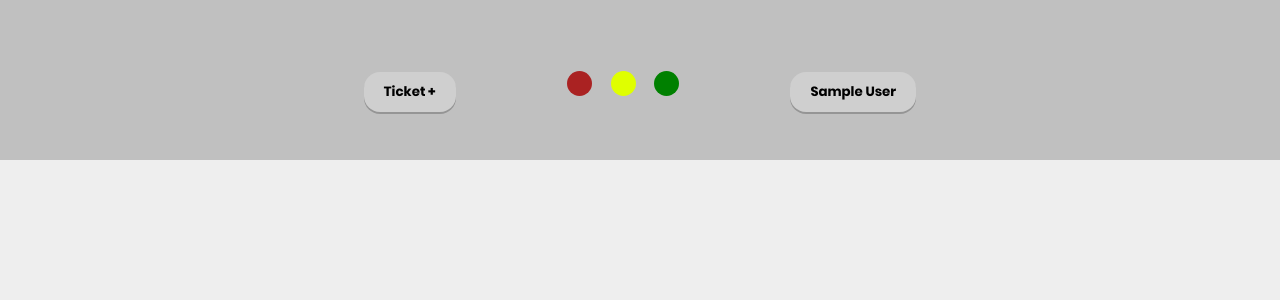
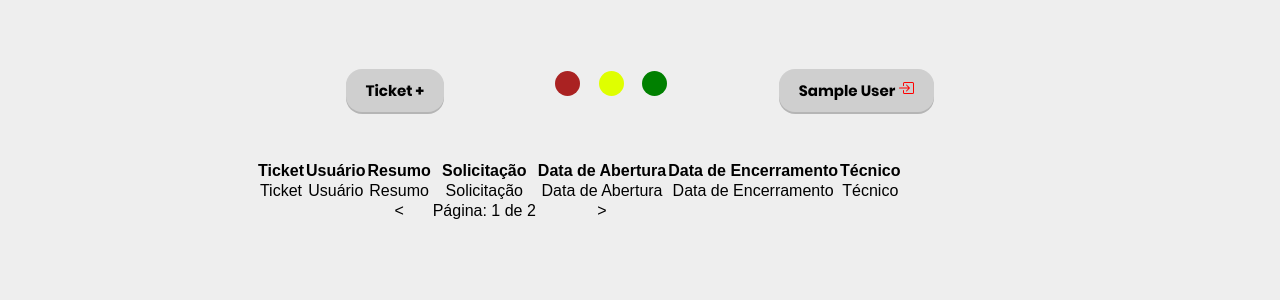
Before and after one commit to Ruan-Castro/zuchon, a PHP site: page /paginas/index.php in a window 1280 px wide. Shown: the top 300 px of the page. Run offline with PHP 8.4, Linux system fonts and the light colour scheme; the visitor is signed in with stand-in values (Sample User, id 1).

Commit message:
Cadastro de Tickets

```diff
--- a/css/css.css
+++ b/css/css.css
@@ -98,6 +98,7 @@ body{
 	padding: 10px 20px;
 	border-radius: 16px;
 	font-family: Poppins-Bold;
+	font-size: 15px;
 	cursor: pointer;
 	-webkit-box-shadow: 0px 2px rgba(50, 50, 50, 0.3);
 	-moz-box-shadow:    0px 2px rgba(50, 50, 50, 0.3);
@@ -130,14 +131,19 @@ body{
 	margin-left: 100px;
 }
 header{
-	background: silver;
 	padding: 4rem 0;
 	text-align: center;
 	width: 100%;
 	height: 20%;
 	position: fixed;
 }
-
+main{
+	margin: 10rem 20vw;
+	text-align: center;
+	width: 100%;
+	position: fixed;
+	z-index: -99999;
+}
 /* Modal ===================== */
 .modal-overlay {
     width: 100%;
--- a/paginas/index.php
+++ b/paginas/index.php
@@ -23,10 +23,45 @@ if(!empty($_SESSION['ID'])){
 		<button class="filtro corr"></button>
 		<button class="filtro cory"></button>
 		<button class="filtro corg"></button>
-		<button onclick="location.href='../php/sair.php'" class="bnt esquerda"><?php echo $_SESSION['nome']; ?></button>
+		<button onclick="location.href='../php/sair.php'" class="bnt esquerda"><?php echo $_SESSION['nome']; ?>
+		<svg xmlns="http://www.w3.org/2000/svg" width="16" height="16" fill="currentColor" color="red" class="bi bi-box-arrow-in-right" viewBox="0 0 16 16"><path fill-rule="evenodd" d="M6 3.5a.5.5 0 0 1 .5-.5h8a.5.5 0 0 1 .5.5v9a.5.5 0 0 1-.5.5h-8a.5.5 0 0 1-.5-.5v-2a.5.5 0 0 0-1 0v2A1.5 1.5 0 0 0 6.5 14h8a1.5 1.5 0 0 0 1.5-1.5v-9A1.5 1.5 0 0 0 14.5 2h-8A1.5 1.5 0 0 0 5 3.5v2a.5.5 0 0 0 1 0v-2z"/><path fill-rule="evenodd" d="M11.854 8.354a.5.5 0 0 0 0-.708l-3-3a.5.5 0 1 0-.708.708L10.293 7.5H1.5a.5.5 0 0 0 0 1h8.793l-2.147 2.146a.5.5 0 0 0 .708.708l3-3z"/></svg></button>
 	</header>
 	<main>
-
+		<table>
+			<thead>
+				<tr>
+					<th>Ticket</th>
+					<th>Usuário</th>
+					<th>Resumo</th>
+					<th>Solicitação</th>
+					<th>Data de Abertura</th>
+					<th>Data de Encerramento</th>
+					<th>Técnico</th>
+				</tr>
+			</thead>
+			<tbody>
+				<tr>
+					<td>Ticket</td>
+					<td>Usuário</td>
+					<td>Resumo</td>
+					<td>Solicitação</td>
+					<td>Data de Abertura</td>
+					<td>Data de Encerramento</td>
+					<td>Técnico</td>
+				</tr>
+			</tbody>
+			<tfoot>
+				<tr>
+					<td></td>
+					<td></td>
+					<td><</td>
+					<td>Página: 1 de 2</td>
+					<td>></td>
+					<td></td>
+					<td></td>
+				</tr>
+			</tfoot>
+		</table>
 	</main>
 	<footer>
 
@@ -35,36 +70,19 @@ if(!empty($_SESSION['ID'])){
         <div class="modal">
             <div id="form">
                 <h2>Novo Ticket</h2>
-                <form action="" onsubmit="Form.submit(event)">
+                <form action="../php/novo_ticket.php" method="POST">
                     <div class="input-group">
-                        <label
-                            class="sr-only"
-                            for="resumo">Resumo</label>
-                        <input
-                            type="text"
-                            id="resumo"
-                            name="resumo"
-                            placeholder="Resumo"
-                        />
+                        <label class="sr-only" for="resumo">Resumo</label>
+                        <input type="text" id="resumo" name="resumo" placeholder="Resumo"/>
                     </div>
 
                     <div class="input-group">
-                        <label
-							class="sr-only"
-							for="solicitacao">Solicitação</label>
-                        <input
-							type="text"
-							id="solicitacao"
-							name="solicitacao"
-							placeholder="Sua solicitação"
-                        />
+                        <label class="sr-only" for="solicitacao">Solicitação</label>
+                        <input type="text" id="solicitacao" name="solicitacao" placeholder="Sua solicitação" rowspan="10"/>
                     </div>
 
                     <div class="input-group actions">
-                        <a
-                        onclick="Modal.close()"
-                        href="#"
-                        class="button cancel">Cancelar</a>
+                        <a onclick="Modal.close()" href="#" class="button cancel">Cancelar</a>
                         <button class="btn-cad">Salvar</button>
                     </div>
                 </form>
```
Also changed, not shown: php/novo_ticket.php (added, +19 -0 lines).
